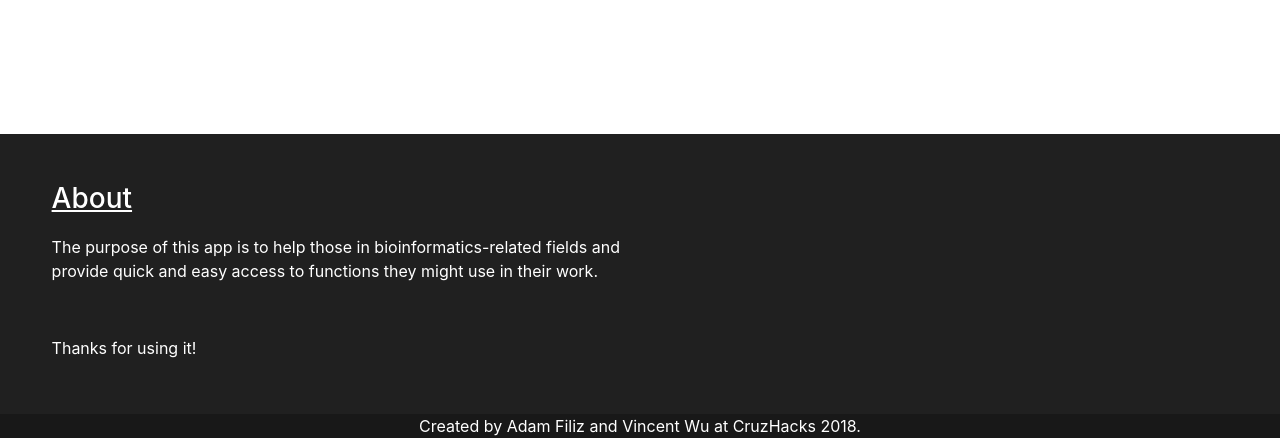
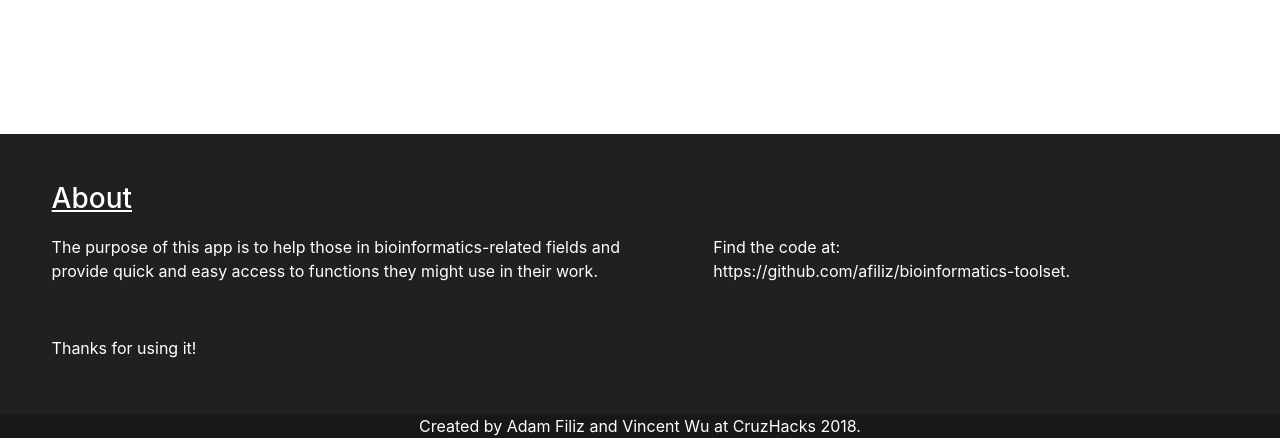
Before and after one commit to afiliz/bioinformatics-toolset, a PHP site: page /index.html in a window 1280 px wide. Shown: the part 674-1112 px from the top of the page. Run offline with PHP 8.4, Linux system fonts and the light colour scheme; some libraries are stand-ins or nearby versions.

Commit message:
Added DNA sequence verification for the base counter, added link to github in footer

```diff
--- a/convert.html
+++ b/convert.html
@@ -1,5 +1,4 @@
 <!DOCTYPE html>
-<!--TODO: for fanciness, Add fancy fonts, change background color to purple and fonts to white, add graphics if possible-->
 <link rel="stylesheet" type="text/css" href="resources/css/convert.css">
 <link rel="stylesheet" href="bootstrap-4.0.0-dist/css/bootstrap.min.css"/>
 <link rel="stylesheet" href="https://maxcdn.bootstrapcdn.com/bootstrap/4.0.0/css/bootstrap.min.css" integrity="sha384-Gn5384xqQ1aoWXA+058RXPxPg6fy4IWvTNh0E263XmFcJlSAwiGgFAW/dAiS6JXm" crossorigin="anonymous">
--- a/index.html
+++ b/index.html
@@ -45,9 +45,7 @@
                     <p id="footer-content-p-2">Thanks for using it!</p>
                 </div>
                 <div class col-md-6>
-                    <ul>
-                        <li></li>
-                    </ul>
+                    <p id="footer-content-p-3">Find the code at: https://github.com/afiliz/bioinformatics-toolset.</p>
                 </div>
             </div>
         </div>
--- a/resources/css/basecount.css
+++ b/resources/css/basecount.css
@@ -64,7 +64,6 @@ ul {
     padding: 0;
     overflow: hidden;
     border-bottom: 1px solid rgb(112, 36, 112);
-    background-color: #f3f3f3;
 }
 
 li {
--- a/resources/css/convert.css
+++ b/resources/css/convert.css
@@ -37,7 +37,6 @@ ul {
     padding: 0;
     overflow: hidden;
     border-bottom: 1px solid rgb(112, 36, 112);
-    background-color: #f3f3f3;
 }
 
 li {
--- a/resources/css/index.css
+++ b/resources/css/index.css
@@ -133,3 +133,9 @@ footer{
     padding-top: 2%;
     padding-left: 6%;
 }
+
+#footer-content-p-3 {
+    color: white !important;
+    padding-top: 13.5%;
+    padding-left: 15%;
+}
```
Also changed, not shown: basecount.html (+27 -3 lines), 1 other file.
